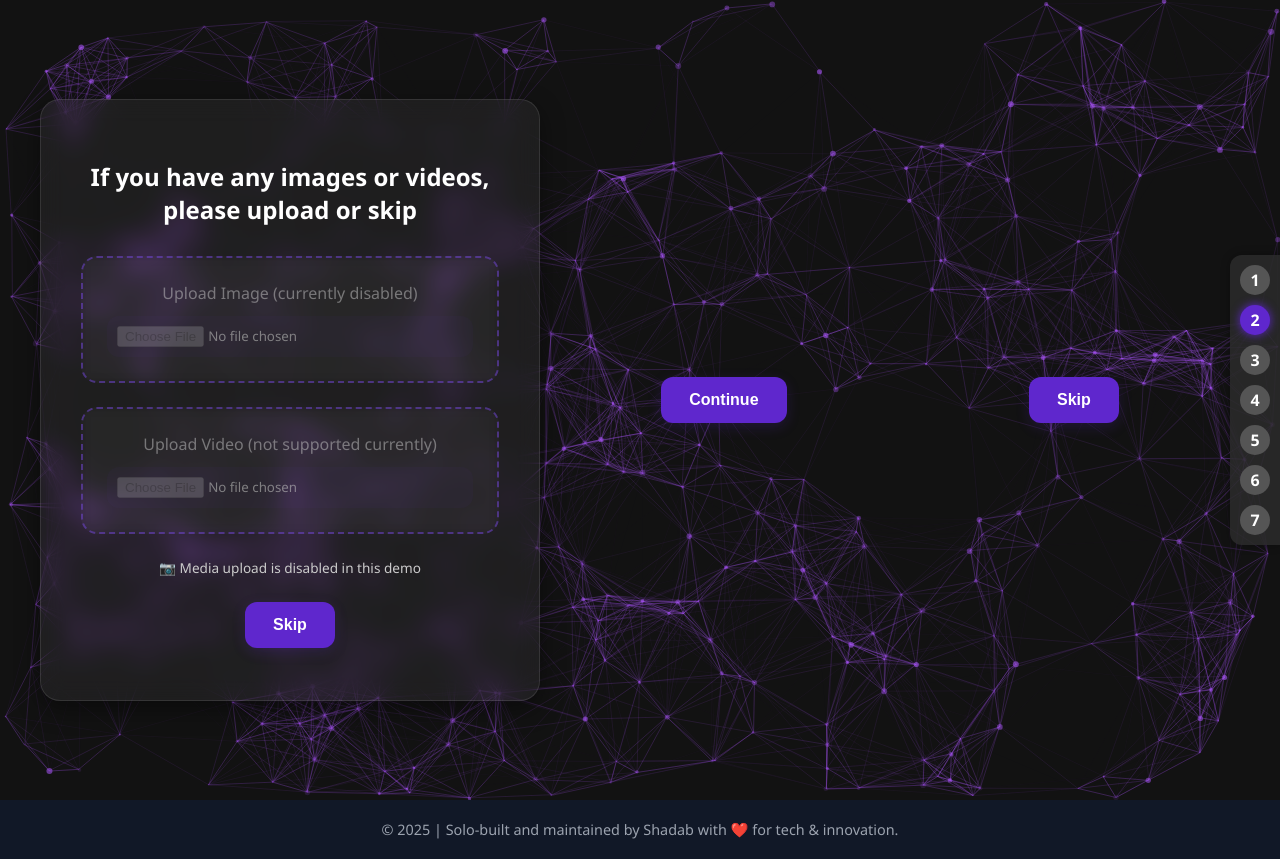
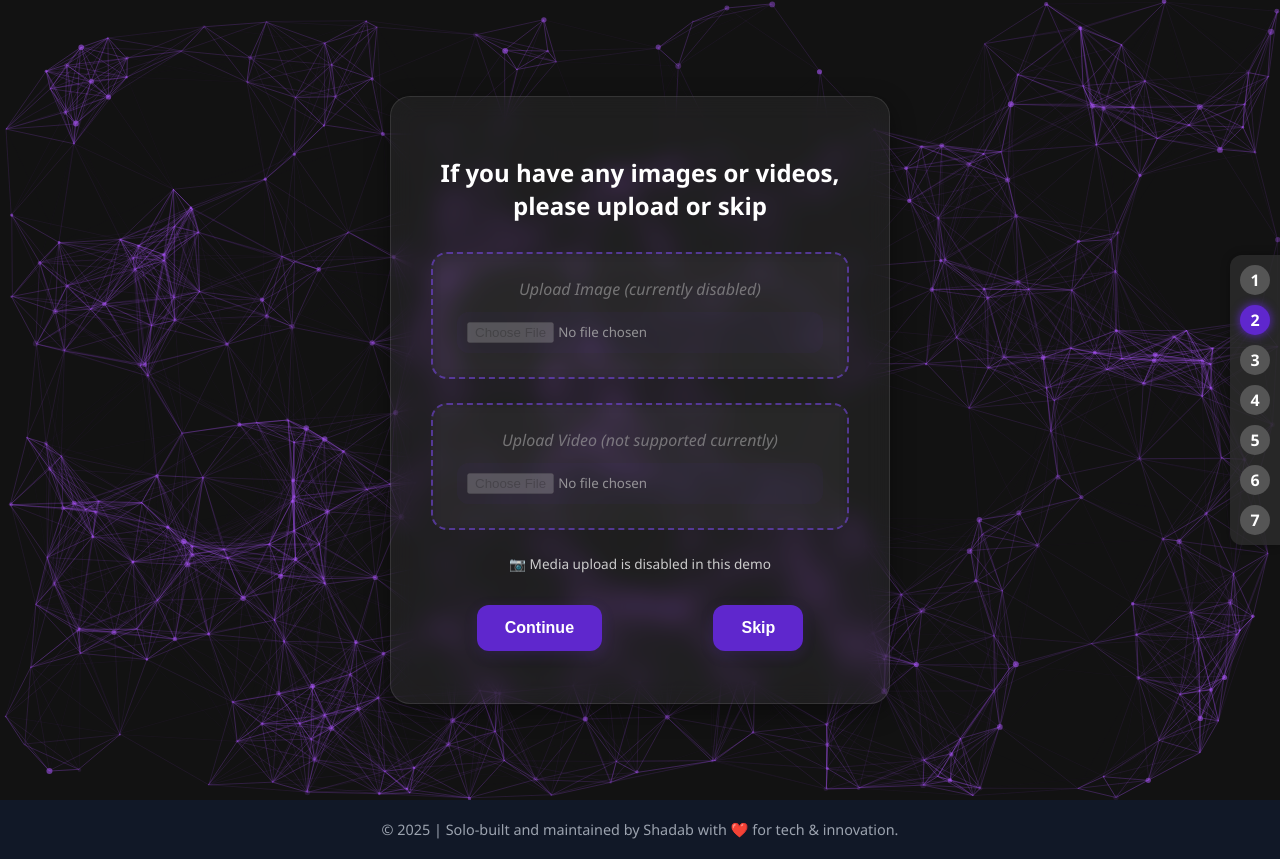
Before and after one commit to Pro1609/healthcare, a Flask app: page /imageupload in a window 1280 px wide. Run offline with Flask 3, Linux system fonts and the light colour scheme.

Commit message:
Update imageupload.html

```diff
--- a/templates/imageupload.html
+++ b/templates/imageupload.html
@@ -25,27 +25,25 @@
   <form method="POST" enctype="multipart/form-data">
 
   <!-- 🔒 Image Upload Disabled -->
-    <div class="upload-box" style="opacity: 0.5; pointer-events: none;">
+  <div class="upload-box disabled">
     <label>Upload Image (currently disabled)</label>
     <input type="file" name="image" accept="image/*" disabled>
   </div>
 
   <!-- 🔒 Video Upload Disabled -->
-    <div class="upload-box" style="opacity: 0.5; pointer-events: none;">
+  <div class="upload-box disabled">
     <label>Upload Video (not supported currently)</label>
     <input type="file" name="video" accept="video/*" disabled>
   </div>
 
   <p style="font-size: 0.85em; color: #ccc;">📷 Media upload is disabled in this demo</p>
 
-    <button type="submit" name="skip">Skip</button>
-  </form>
-</div>
-
-
+  <div style="display: flex; justify-content: center; gap: 20px; margin-top: 20px;">
     <button type="submit">Continue</button>
     <button type="submit" name="skip">Skip</button>
+  </div>
 </form>
+
 </div>
 
   </div>
```
Lines whose indentation alone changed are shown as unchanged.
